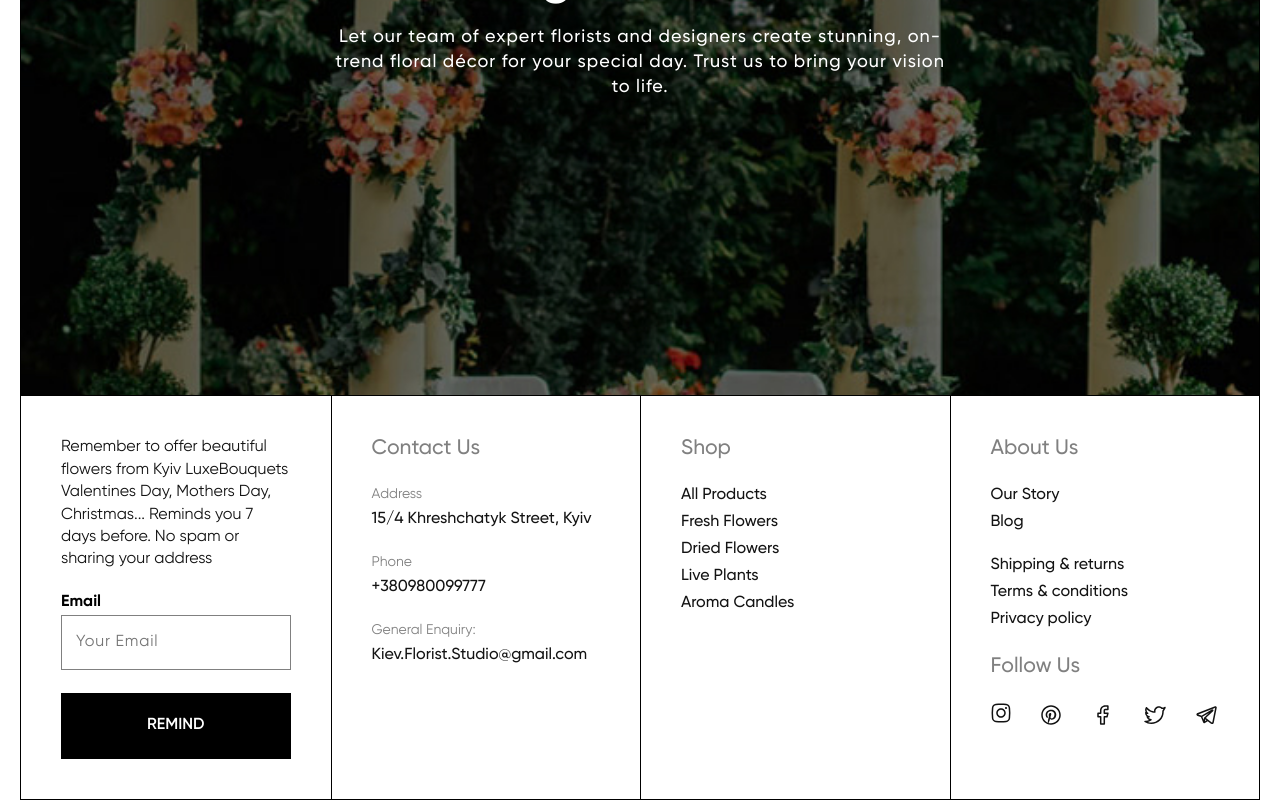
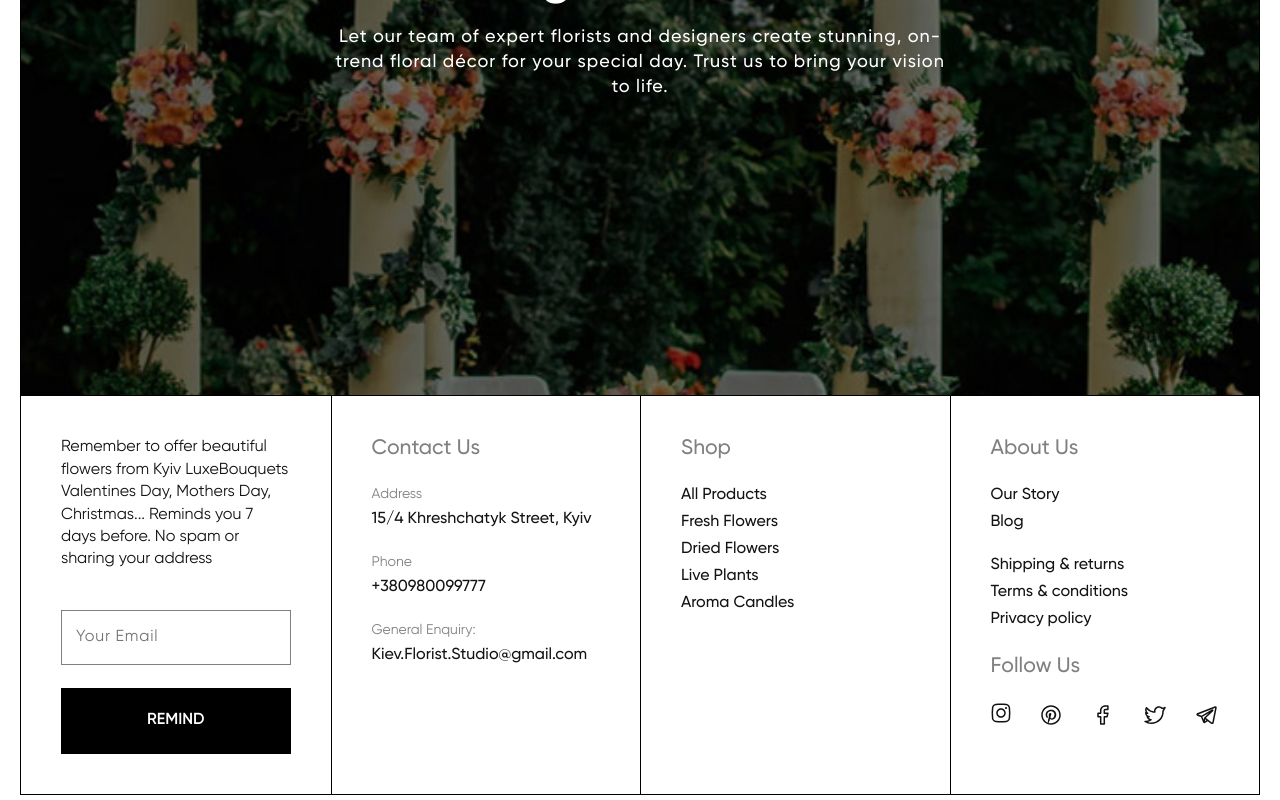
Before and after one commit to Istiniel/eCommerce, a React (Vite) app: page / in a window 1280 px wide. Shown: the part 2693-3493 px from the top of the page. Built offline with nearby package versions, Linux system fonts and the light colour scheme.

Commit message:
refactor: remove label name in footer input

```diff
--- a/src/widgets/Footer/index.tsx
+++ b/src/widgets/Footer/index.tsx
@@ -33,7 +33,7 @@ const Footer = () => {
               <Input
                 type="text"
                 placeholder="Your Email"
-                name="email"
+                name=""
                 value=""
                 error=""
                 onChange={() => {}}
```
